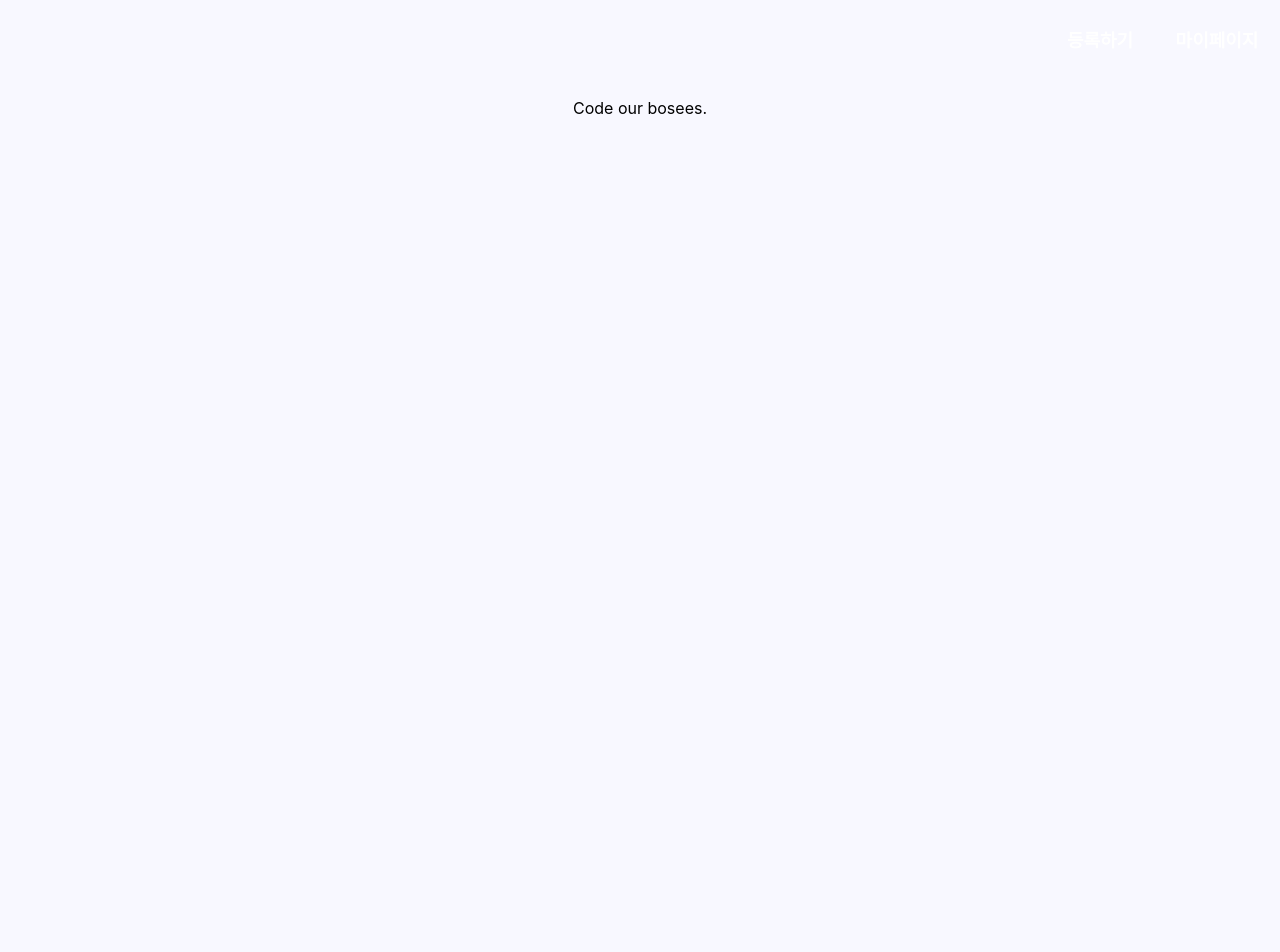
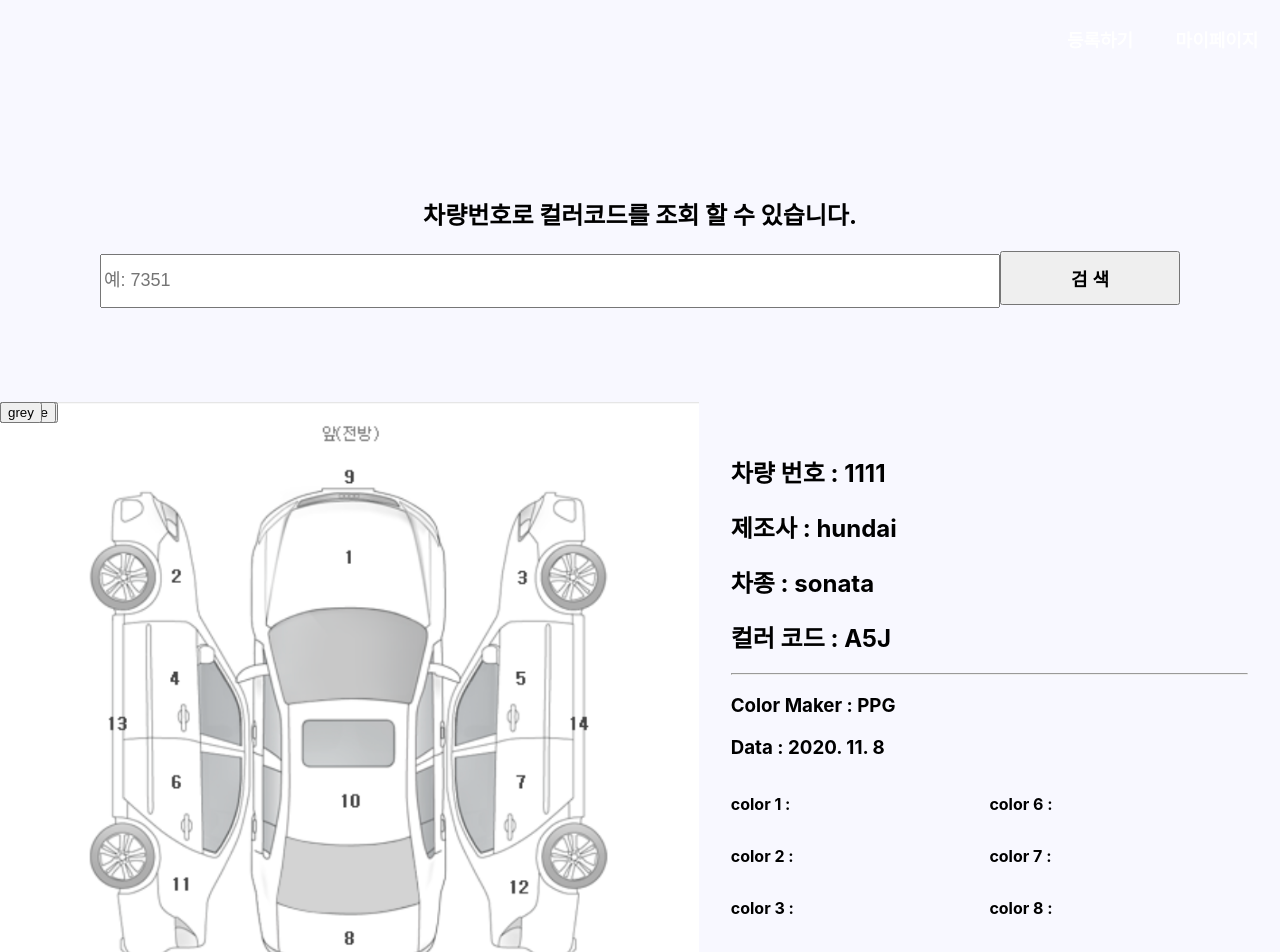
Before and after one commit to BOSEES/painters, a React (Create React App) app: page /painters in a window 1280 px wide. Shown: the top 952 px of the page. Before the commit the page ends 800 px from the top, so only its background shows below. Built offline with nearby package versions, Linux system fonts and the light colour scheme.

Commit message:
검색,상세정보 CSS 작업중

```diff
--- a/src/common/colors.css
+++ b/src/common/colors.css
@@ -1,3 +1,4 @@
+@value makerWhite: white;
 @value makerBlack: black;
 @value makerDeepWhite: #EEEFCD;
 @value makerDeepRed: #9C2F27;
--- /dev/null
+++ b/src/components/car_detail/car_detail.jsx
@@ -0,0 +1,33 @@
+import React from "react";
+import styles from "./car_detail.module.css";
+import ColorData from "../color_data/color_data";
+
+const CarDetail = ({car}) => {
+  return(
+    <div className={styles.container}>
+      <div className={styles.parts}>
+        <button className={styles.part} >{car.parts.A}</button>
+        <button className={styles.part} >{car.parts.B}</button>
+        <button className={styles.part} >{car.parts.C}</button>
+        <button className={styles.part} >{car.parts.D}</button>
+        <button className={styles.part} >{car.parts.J}</button>
+        <button className={styles.part} >{car.parts.E}</button>
+        <button className={styles.part} >{car.parts.F}</button>
+        <button className={styles.part} >{car.parts.G}</button>
+        <button className={styles.part} >{car.parts.H}</button>
+        <button className={styles.part} >{car.parts.I}</button>
+        <img className={styles.image} src="/images/car.png" alt="car"/>
+      </div>
+      <div className={styles.metadata}>
+        <h2 className={styles.title}>차량 번호 : {car.Number}</h2>
+        <h2 className={styles.brand}>제조사 : {car.Brand}</h2>
+        <h2 className={styles.name}>차종 : {car.Name}</h2>
+        <h2 className={styles.name}>컬러 코드 : {car.Color}</h2>
+        <hr></hr>
+        <ColorData car={car}/>
+      </div>
+    </div>
+  )
+}
+
+export default CarDetail;
--- /dev/null
+++ b/src/components/car_detail/car_detail.module.css
@@ -0,0 +1,21 @@
+.container{
+  display: flex;
+}
+
+.parts {
+  /* position: relative; */
+}
+
+.part {
+  position: absolute;
+}
+
+.image {
+  height: 40em;
+}
+
+.metadata {
+  width: 100%;
+  padding: 2em;
+
+}
--- /dev/null
+++ b/src/components/color_data/color_data.jsx
@@ -0,0 +1,29 @@
+import React from "react";
+import styles from "./color_data.module.css";
+
+const ColorData = ({car}) => {
+  return(
+    <div className={styles.colors}>
+        <h3>Color Maker : PPG</h3>
+        <h3>Data : 2020. 11. 8</h3>
+        <div className={styles.datas}>
+          <ul className={styles.dataList}>
+            <li className={styles.data}>color 1 :</li>
+            <li className={styles.data}>color 2 :</li>
+            <li className={styles.data}>color 3 :</li>
+            <li className={styles.data}>color 4 :</li>
+            <li className={styles.data}>color 5 :</li>
+          </ul>
+          <ul className={styles.dataList}>
+            <li className={styles.data}>color 6 :</li>
+            <li className={styles.data}>color 7 :</li>
+            <li className={styles.data}>color 8 :</li>
+            <li className={styles.data}>color 9 :</li>
+            <li className={styles.data}>color 10 :</li>
+          </ul>
+        </div>
+      </div>
+  )
+}
+
+export default ColorData;
--- /dev/null
+++ b/src/components/color_data/color_data.module.css
@@ -0,0 +1,18 @@
+.colors {
+
+}
+
+.datas {
+  display: flex;
+}
+
+.dataList {
+  padding:0;
+  width: 100%;
+}
+
+.data {
+  list-style-type: none;
+  font-weight: bold;
+  padding-bottom: 2em;
+}
--- a/src/components/footer/footer.module.css
+++ b/src/components/footer/footer.module.css
@@ -2,10 +2,10 @@
 
 .footer {
   width: 100%;
-  background-color: makerGreen;
+  background-color: makerWhite;
   text-align: center;
 }
 
 .title {
-  color: makerWhite;
+  color: black;
 }
--- a/src/components/header/header.module.css
+++ b/src/components/header/header.module.css
@@ -1,9 +1,9 @@
-@value makerRainbow, makerGreen, makerRed from "../../common/colors.css";
+@value makerRainbow, makerWhite, makerOrange, makerRed from "../../common/colors.css";
 
 .header {
   display: flex;
   justify-content: space-between;
-  background-color: makerGreen;
+  background-color: makerWhite;
   color : White;
 }
 
--- a/src/components/painters/painters.jsx
+++ b/src/components/painters/painters.jsx
@@ -1,8 +1,79 @@
-import React from "react";
+import React, { useState, useEffect } from "react";
+import styles from "./painters.module.css";
+import Search from "../search/search";
+import Parts from "../parts/parts";
 
 const Painters = () => {
+  const [cars, setCars] = useState([
+    {
+      id: 1,
+      Number: "1111",
+      Brand: "hundai",
+      Name: "sonata",
+      Color:"A5J",
+      parts:{
+        A: "red",
+        B: "blue",
+        C: "green",
+        D: "black",
+        E: "white",
+        F: "yello",
+        G: "pink",
+        H: "pupple",
+        I: "grey",
+        J: "orange"
+      }
+    },
+    {
+      id: 2,
+      Number: "2222",
+      Brand: "deawoo",
+      Name: "moning",
+      Color:"A5J",
+      parts:{
+        A: "red",
+        B: "blue",
+        C: "green",
+        D: "black",
+        E: "white",
+        F: "yello",
+        G: "pink",
+        H: "pupple",
+        I: "grey",
+        J: "orange"
+      }
+    },
+    {
+      id: 3,
+      Number: "3333",
+      Brand: "nissan",
+      Name: "gtr",
+      Color:"A5J",
+      parts:{
+        A: "red",
+        B: "blue",
+        C: "green",
+        D: "black",
+        E: "white",
+        F: "yello",
+        G: "pink",
+        H: "pupple",
+        I: "grey",
+        J: "orange"
+      }
+    },
+  ]
+  );
+
+  // useEffect();
   return(
     <section>
+      <div className={styles.search}>
+        <Search cars={cars}/>
+      </div>
+      <div>
+        <Parts cars={cars}/>
+      </div>
     </section>
   )
 }
--- /dev/null
+++ b/src/components/parts/parts.jsx
@@ -0,0 +1,14 @@
+import React from "react";
+import CarDetail from "../car_detail/car_detail";
+
+const Parts = ({cars}) =>{
+  return(
+    <>
+      {cars.map(car => {
+        return <CarDetail key={car.id} car={car}/>
+      })}
+    </>
+  )
+}
+
+export default Parts;
--- /dev/null
+++ b/src/components/search/search.jsx
@@ -0,0 +1,31 @@
+import React, { useRef } from "react";
+import styles from "./search.module.css";
+
+const Search = ({cars}) => {
+  const inputRef = useRef();
+  const handleSearch = () => {
+    const value = inputRef.current.value;
+    cars(value);
+  }
+
+  const onKeyPress = (event) => {
+    if (event.key === "Enter") {
+      handleSearch();
+    }
+  }
+
+  const onClick = () => {
+    handleSearch();
+  }
+
+  return(
+    <form className={styles.form}>
+      <div className={styles.search}>
+        <h1 className={styles.title}>차량번호로 컬러코드를 조회 할 수 있습니다. </h1>
+        <input className={styles.input} ref={inputRef} type="search" placeholder="예: 7351" onKeyPress={onKeyPress}/>
+        <button className={styles.button} type="submit" onClick={onClick}>검 색</button>
+      </div>
+    </form>
+  )
+}
+export default Search;
--- /dev/null
+++ b/src/components/search/search.module.css
@@ -0,0 +1,36 @@
+@value makerRed, makerBlue, makerYellow from "../../common/colors.css";
+
+.form {
+  background-color: makerBlue;
+  height: 20em;
+  display: flex;
+  align-items: center;
+  justify-content: center;
+}
+
+.title {
+text-align: center;
+}
+
+.search {
+
+}
+
+.input {
+  height: 3em;
+  width: 50em;
+  outline: 0;
+  border: 3px solid makerYellow;
+  font-size: large;
+}
+
+.button {
+  font-weight: bold;
+  font-size: large;
+  color: makerRed;
+  border:3px solid makerYellow;
+  background-color: makerYellow;
+  height: 3em;
+  width: 10em;
+  cursor: pointer;
+}
```
Also changed, not shown: public/images/car.png (added), src/components/parts/parts.module.css (added), 1 other file (tests, documents, lock files or other folders).
